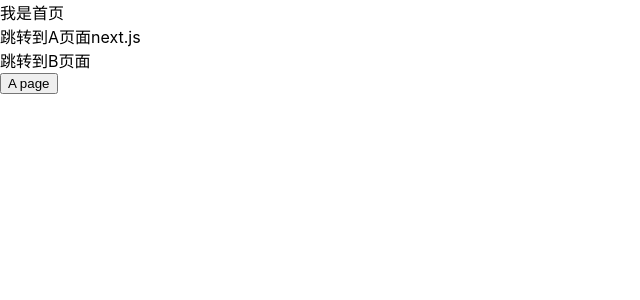
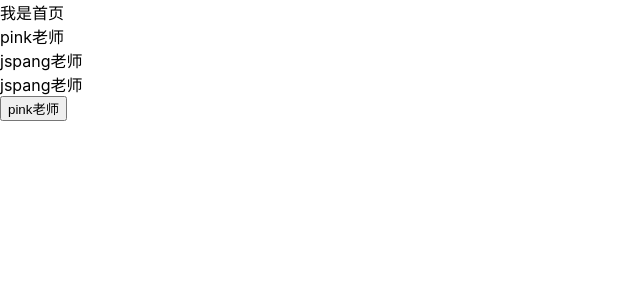
Before and after one commit to ynn1830084621/Next, a Next.js app in the folder next-create/: page / in a window 1280 px wide. Shown: the top 300 px of the page, without its empty margins (0-640 px from the left). Built offline with nearby package versions, Linux system fonts and the light colour scheme.

Commit message:
"动态跳转，query传递参数"

```diff
--- a/next-create/pages/index.js
+++ b/next-create/pages/index.js
@@ -1,27 +1,49 @@
 import React from 'react';
 import Link from 'next/link';
-import Router from 'next/router'
+import Router from 'next/router';
+
+
+// const Home = () => {
+//   function gotoA() {
+//     Router.push('/pageA')
+//   }
+//   return(
+//     <>
+//       <div>我是首页</div>
+//       <div>
+//         <Link href='/pageA'>
+//           <a>
+//             <span>跳转到A页面</span>
+//             <span>next.js</span>
+//           </a>
+//         </Link>
+//       </div>
+//       <div><Link href='/pageB'><a>跳转到B页面</a></Link></div>
+//       <div><button onClick={gotoA}>A page</button></div>
+//     </>
+//   )
+
+// }
 
 const Home = () => {
-  function gotoA() {
-    Router.push('/pageA')
+  function gotoStudy() {
+    Router.push({
+      pathname : '/study',
+      query : {name : 'pink老师'}
+    })
   }
-  return(
+  return (
     <>
       <div>我是首页</div>
       <div>
-        <Link href='/pageA'>
-          <a>
-            <span>跳转到A页面</span>
-            <span>next.js</span>
-          </a>
-        </Link>
+        <Link href="/study?name=pink老师"><a>pink老师</a></Link><br/>
+        <Link href="/study?name=jspang老师"><a>jspang老师</a></Link><br/>
+        <Link href={{pathname: '/study', query: {name: 'jspang老师'}}}><a>jspang老师</a></Link>
       </div>
-      <div><Link href='/pageB'><a>跳转到B页面</a></Link></div>
-      <div><button onClick={gotoA}>A page</button></div>
+      <div>
+        <button onClick={gotoStudy}>pink老师</button>
+      </div>
     </>
   )
-
 }
-
 export default Home
--- a/next-create/pages/newIndex.js
+++ /dev/null
@@ -1,4 +0,0 @@
-function NewIndex() {
-    return (<button>js学习</button>)
-}
-export default NewIndex
```
Also changed, not shown: next-create/pages/study.js (added, +12 -0 lines).
